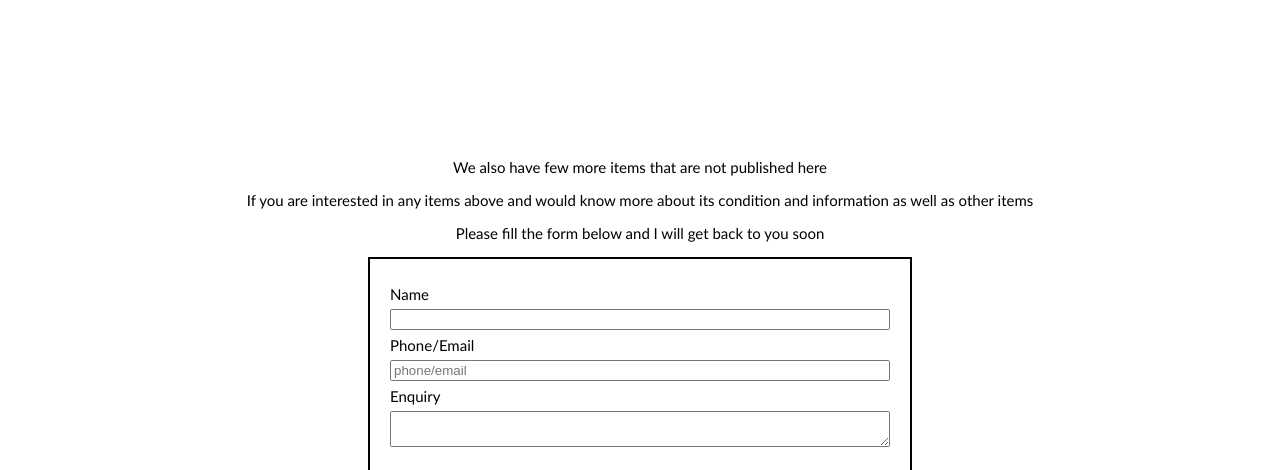
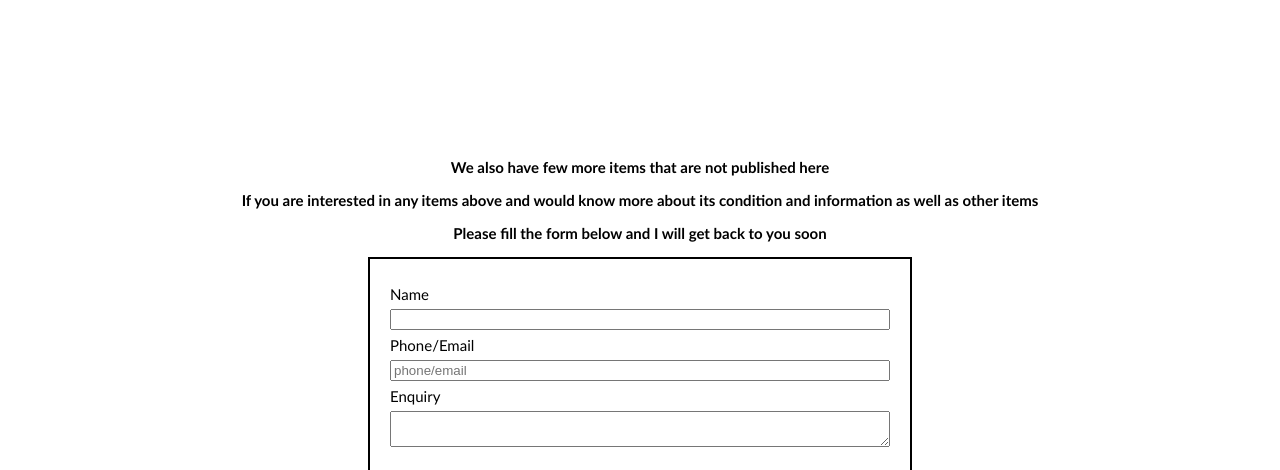
Before and after one commit to tdnguyen09/phase-1-project, a plain HTML site: page index.html in a window 1280 px wide. Shown: the part 630-1100 px from the top of the page. Drawn offline with Linux system fonts and the light colour scheme; no server answers.

Commit message:
styling font weight

```diff
--- a/style.css
+++ b/style.css
@@ -69,6 +69,9 @@ h2{
 .additional-info{
     margin-bottom: 60px;
 }
+.additional-info p{
+    font-weight: bold;
+}
 footer{
     margin-bottom: 50px;
     font-size: 30px;
```
